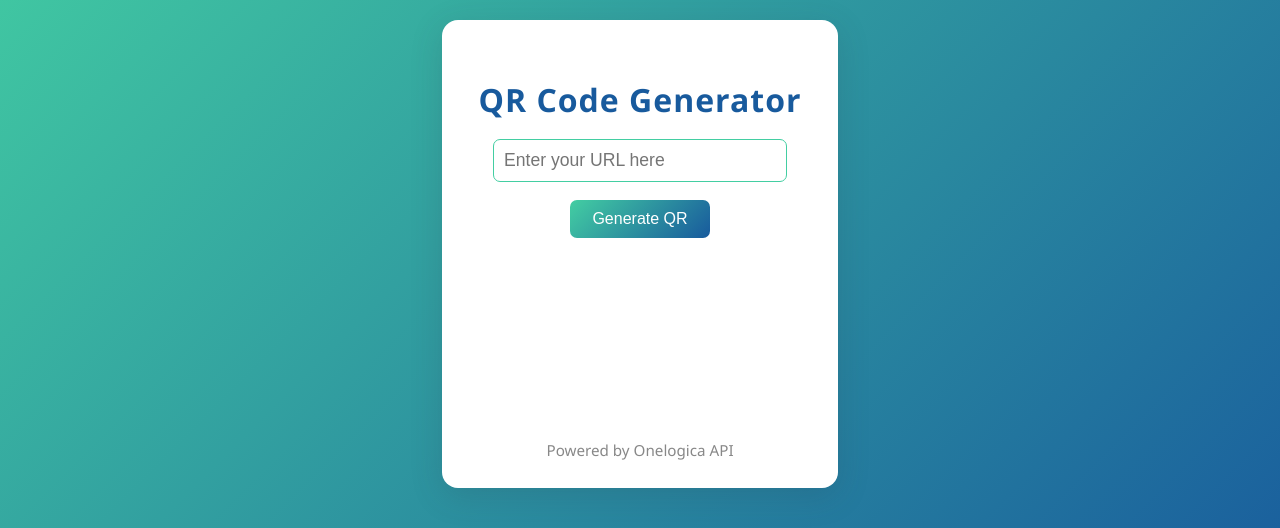
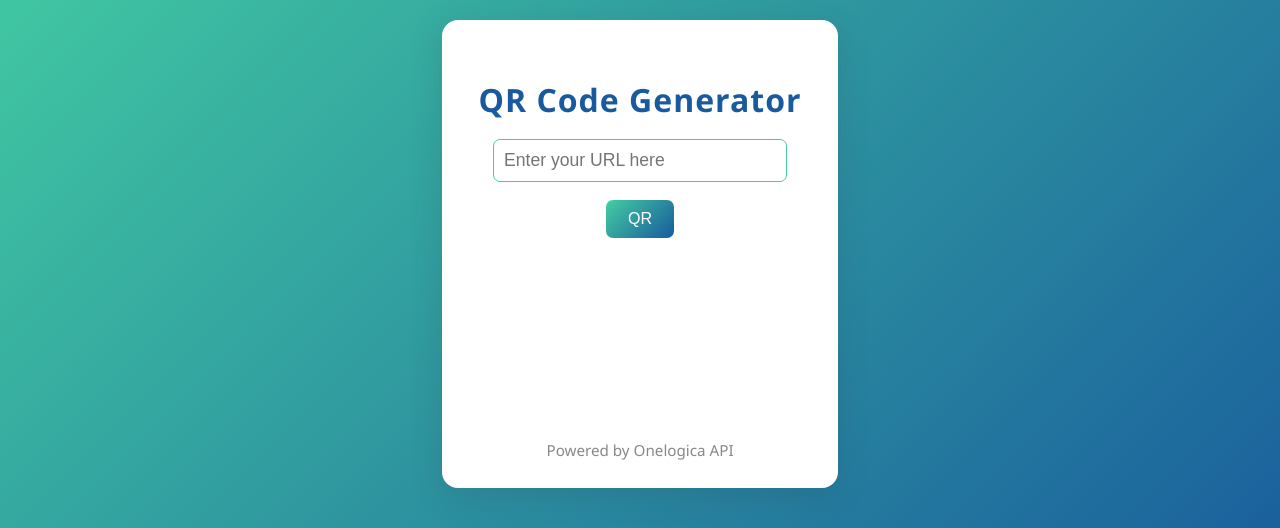
Before and after one commit to dushyant60/sample_devOps_app, a Flask app: page / in a window 1280 px wide. Shown: the part 146-674 px from the top of the page. Run offline with Flask 3, Linux system fonts and the light colour scheme.

Commit message:
Demo Change

```diff
--- a/templates/index.html
+++ b/templates/index.html
@@ -76,7 +76,7 @@
         <h1>QR Code Generator</h1>
         <input type="text" id="urlInput" placeholder="Enter your URL here" />
         <br>
-        <button onclick="generateQR()">Generate QR</button>
+        <button onclick="generateQR()">QR</button>
         <div class="qr-section" id="qrSection"></div>
         <div class="footer">Powered by Onelogica API</div>
     </div>
```
